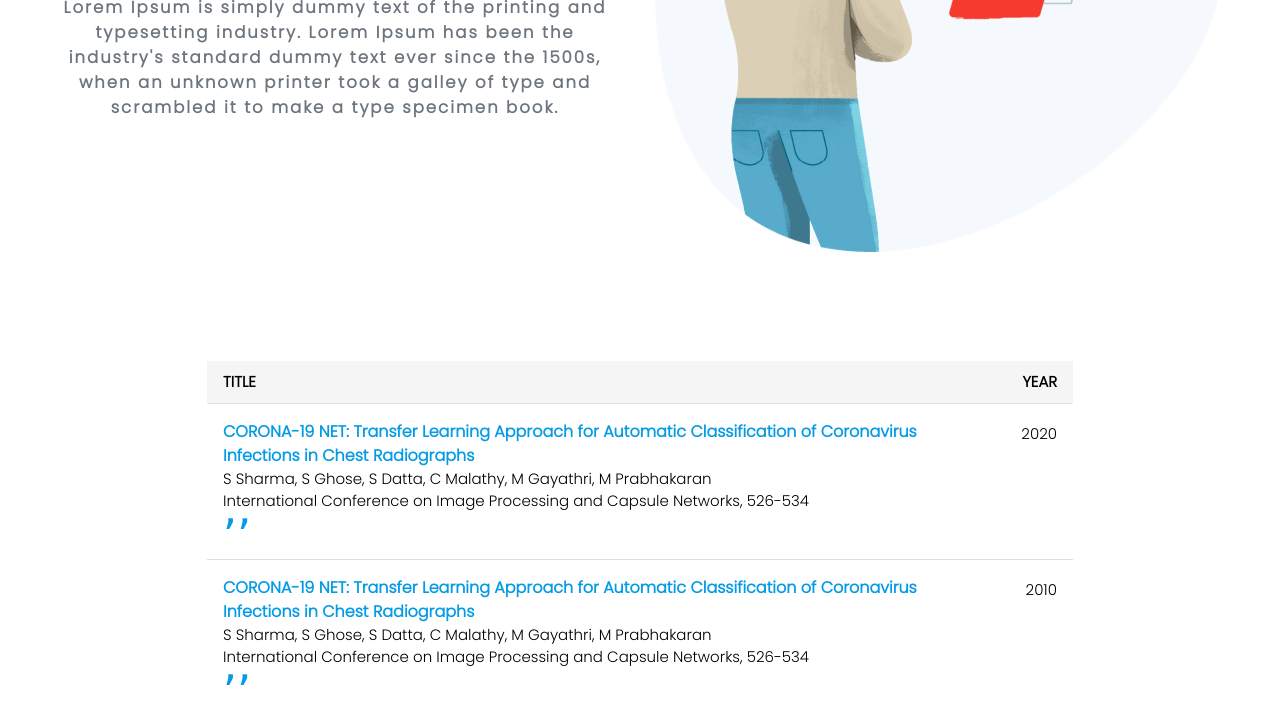
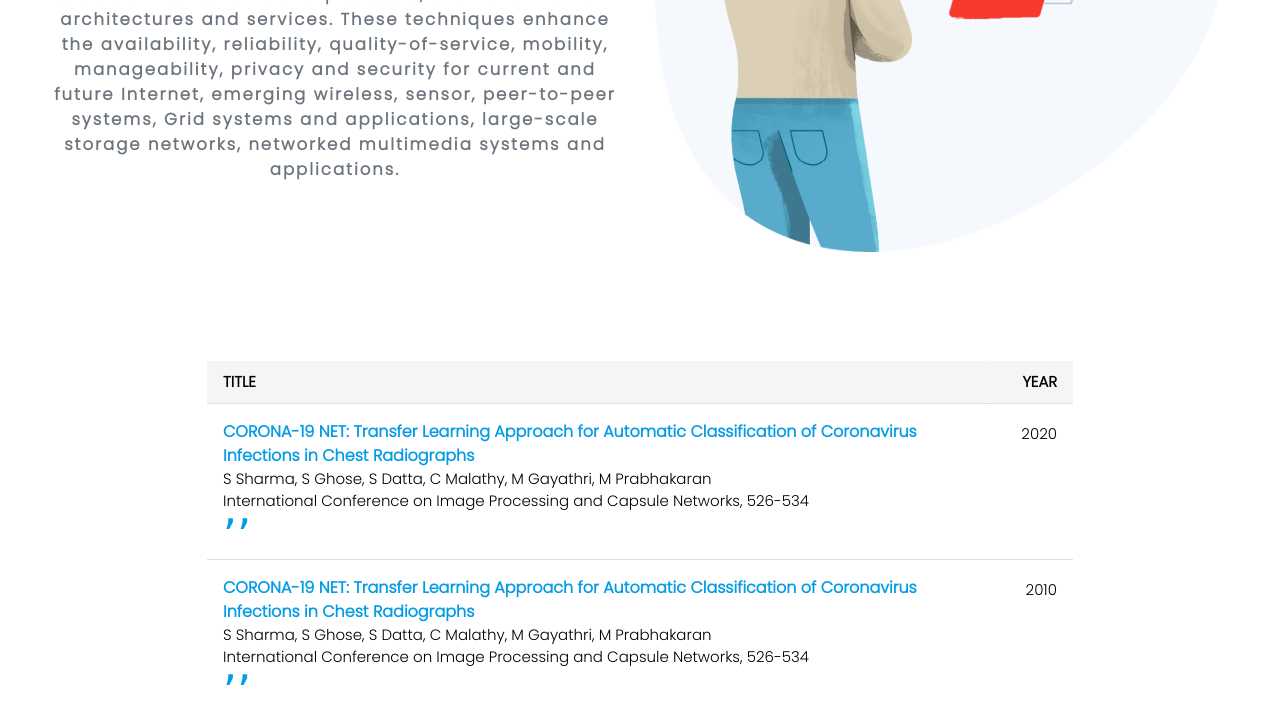
Before and after one commit to shaw2018/portfolio, a plain HTML site: page research.html in a window 1280 px wide. Shown: the part 393-1100 px from the top of the page. Drawn offline with nearby package versions, Linux system fonts and the light colour scheme; a web font is replaced by a local one.

Commit message:
Update research.html

```diff
--- a/research.html
+++ b/research.html
@@ -1,7 +1,7 @@
 <!DOCTYPE html>
 <html lang="en" data-theme="light">
 <head>
-  <title>John Doe | Research</title>
+  <title>Abhijit Shaw | Research</title>
   <meta charset="UTF-8">
   <meta name="viewport" content="width=device-width, initial-scale=1.0">
   <meta name="keywords"
@@ -13,17 +13,17 @@
   <meta name="Googlebot" content="index,follow" />
   <meta name="AdsBot-Google" content="index,follow" />
 
-  <meta property="og:site_name" content="https://portfolio.smaranjitghose.codes/research.html">
-  <meta property="og:title" content="John Doe | Research">
+  <meta property="og:site_name" content="https://shaw2018.github.io/portfolio/">
+  <meta property="og:title" content="Abhijit Shaw | Research">
   <meta property="og:description"
     content="This project serves free and beautiful portfolio template for everyone. Anyone can showcase their work including moocs, education, projects, experience,etc. to the world.">
   <meta property="og:type" content="website">
-  <meta property="og:url" content="https://portfolio.smaranjitghose.codes/research.html">
+  <meta property="og:url" content="https://shaw2018.github.io/portfolio/">
   <meta name="twitter:card" content="summary">
-  <meta name="twitter:site" content="https://portfolio.smaranjitghose.codes/research.html">
+  <meta name="twitter:site" content="https://shaw2018.github.io/portfolio/">
 
-  <meta name="application-name" content="John Doe | Research" />
-  <meta name="apple-mobile-web-app-title" content="John Doe | Research" />
+  <meta name="application-name" content="Abhijit Shaw | Research" />
+  <meta name="apple-mobile-web-app-title" content="Abhijit Shaw | Research" />
   <meta name="summary"
     content="An open source project aimed at providing free and beautiful templates to everyone for building their portfolio websites and showcase their work to the world." />
   <link rel="stylesheet" href="https://maxcdn.bootstrapcdn.com/bootstrap/4.5.0/css/bootstrap.min.css" />
@@ -90,9 +90,13 @@
             <p class="p-upper font-weight-bolder text-muted"
               class="mb-0 mt-3 text-center animate__animated animate__zoomIn animate__delay-2s"
               style="font-size: 1.1em; letter-spacing: 2px; line-height: normal;">
-              Lorem Ipsum is simply dummy text of the printing and typesetting industry. Lorem Ipsum has been the
-              industry's standard dummy text ever since the 1500s, when an unknown printer took a galley of type and
-              scrambled it to make a type specimen book.
+              Research thrusts broadly include development of innovative theories and techniques,
+              efficient and scalable mechanisms and protocols, and
+              novel network architectures and services.
+              These techniques enhance the availability, reliability,
+              quality-of-service, mobility, manageability, privacy and security for current and future Internet,
+              emerging wireless, sensor, peer-to-peer systems, Grid systems and applications,
+              large-scale storage networks, networked multimedia systems and applications.
             </p>
           </div>
 
```
